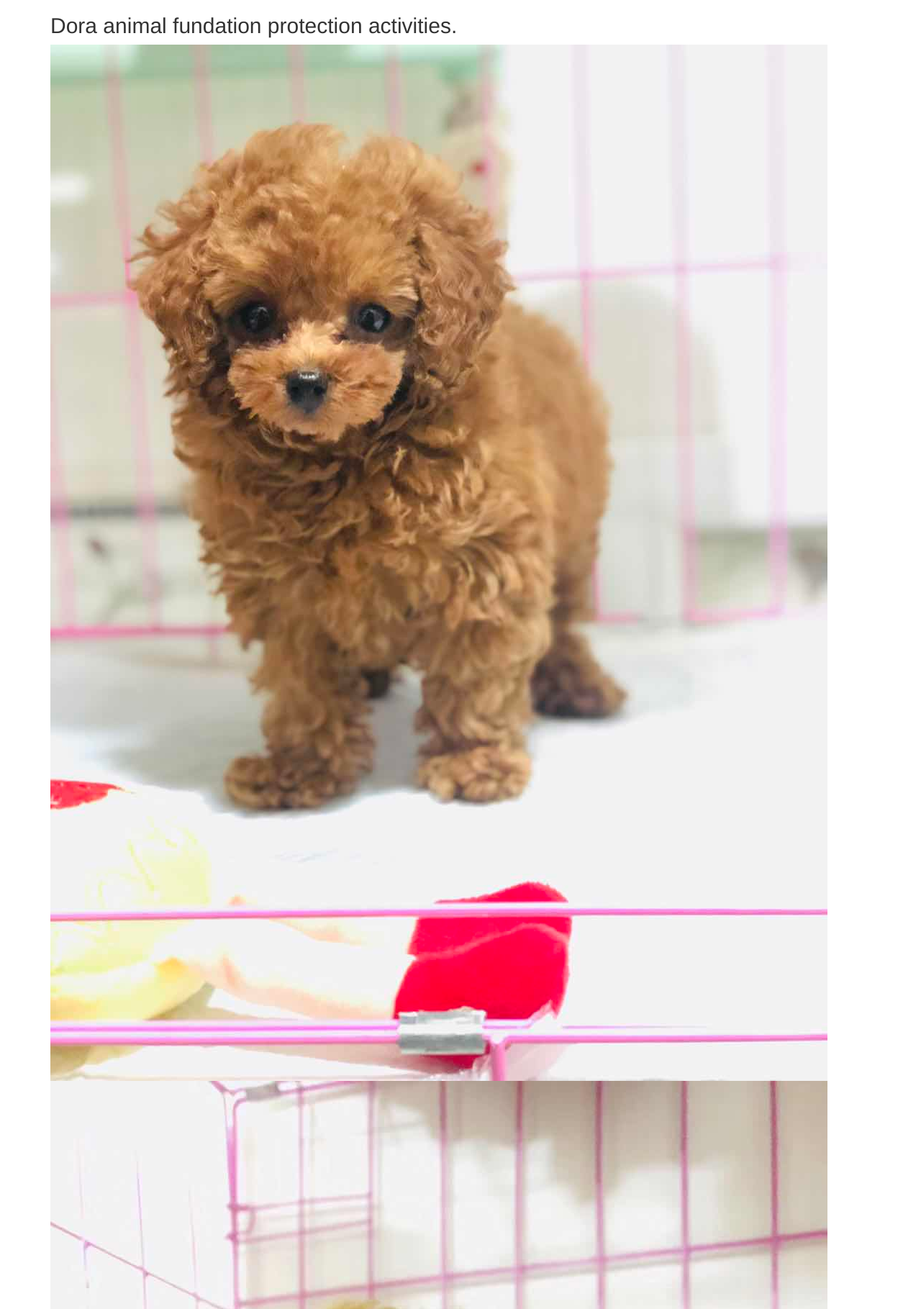
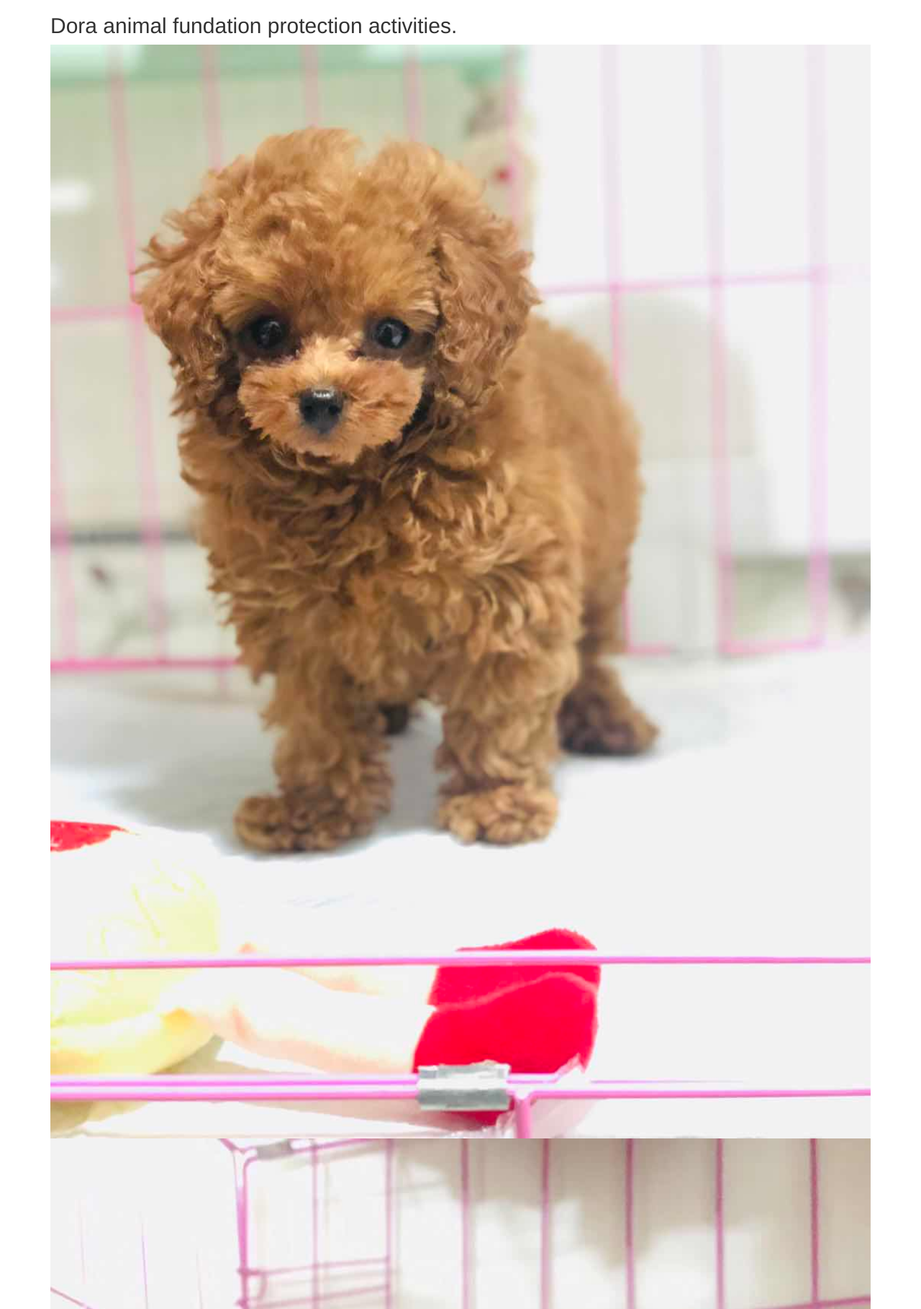
Before and after one commit to tczhd/DoraApf, an ASP.NET Core app: page /Home/Activities in a window 1280 px wide. Shown: the part 101-1920 px from the top of the page at 72% size. Run offline with ASP.NET Core 8, Linux system fonts and the light colour scheme; some libraries are stand-ins or nearby versions.

Commit message:
Check in code

```diff
--- a/DoraAPF.org/Views/Home/About.cshtml
+++ b/DoraAPF.org/Views/Home/About.cshtml
@@ -2,7 +2,7 @@
     ViewData["Title"] = "About";
 }
 
-<video controls autoplay>
-    <source src="~/videos/Dora PSA Endling Slide 1.mp4" type="video/mp4">>
+<video preload="metadata" controls autoplay>
+    <source  src="~/videos/Dora PSA Endling Slide 1.mp4" type="video/mp4">
     Your browser does not support HTML5 video.
 </video>
--- a/DoraAPF.org/Views/Home/Activities.cshtml
+++ b/DoraAPF.org/Views/Home/Activities.cshtml
@@ -8,11 +8,11 @@
 
 <p>
 
-    <img src="~/images/Activities/Dora1.jpg" />
-    <img src="~/images/Activities/Dora2.jpg" />
-    <img src="~/images/Activities/Dora3.jpeg" />
-    <img src="~/images/Activities/Dora4.jpeg" />
-    <img src="~/images/Activities/Dora5.jpeg" />
-    <img src="~/images/Activities/Dora6.jpeg" />
-    <img src="~/images/Activities/Dora7.jpeg" />
+    <img style="width:100%;"  src="~/images/Activities/Dora1.jpg" /> <br/>
+    <img style="width:100%;" src="~/images/Activities/Dora2.jpg" /><br />
+    <img style="width:100%;" src="~/images/Activities/Dora3.jpeg" /><br />
+    <img style="width:100%;" src="~/images/Activities/Dora4.jpeg" /><br />
+    <img style="width:100%;"  src="~/images/Activities/Dora5.jpeg" /><br />
+    <img style="width:100%;" src="~/images/Activities/Dora6.jpeg" /><br />
+    <img style="width:100%;"  src="~/images/Activities/Dora7.jpeg" />
 </p>
```
Also changed, not shown: DoraAPF.org/Views/Home/Index.cshtml (+21 -5 lines).
